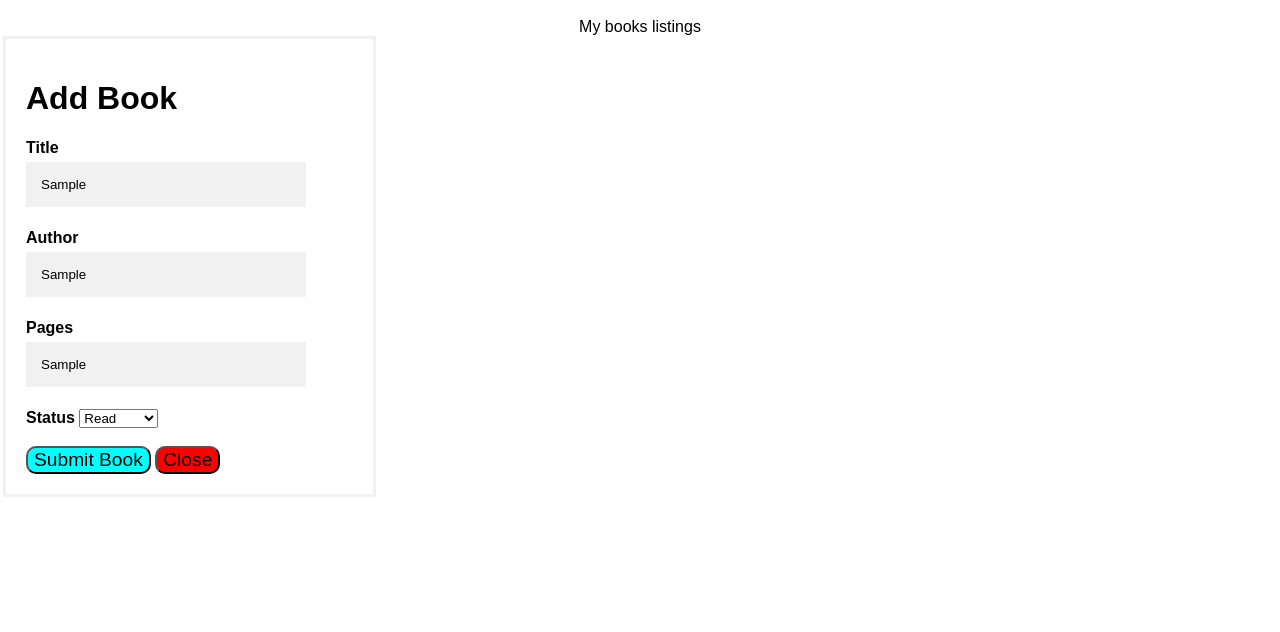
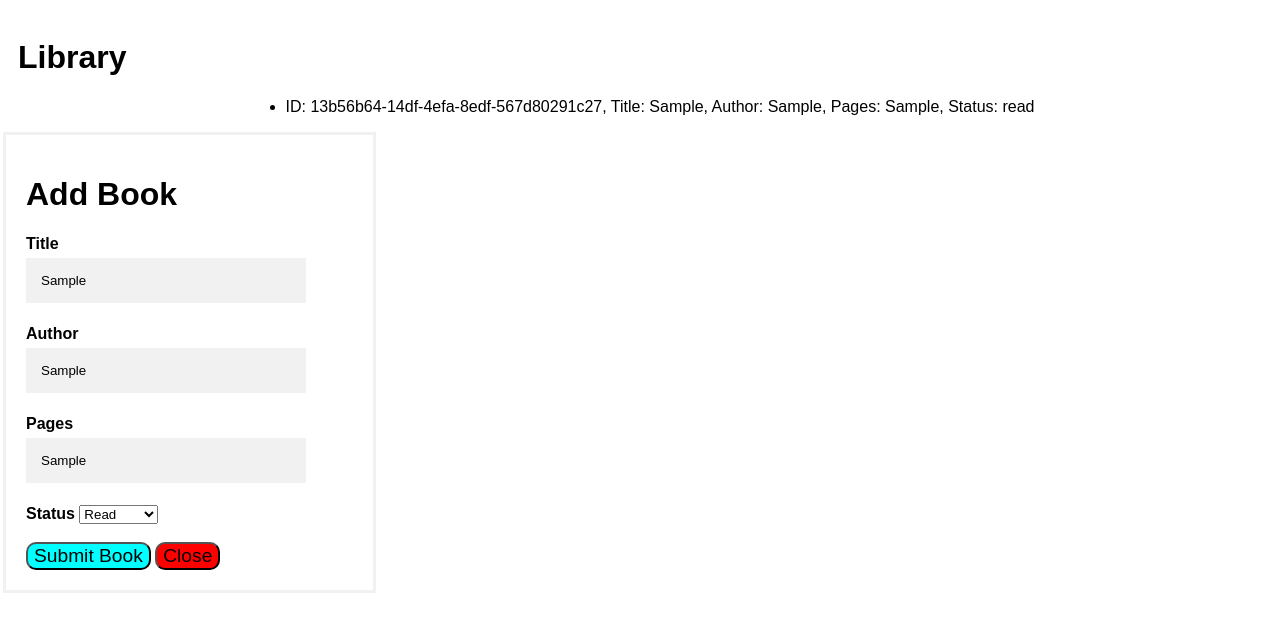
Before and after one commit to waregagbagbo/Library_App, a plain HTML site: page library.html in a window 1280 px wide. Both pictures are taken after typing "Sample", "Sample", "Sample" into the empty fields and a click on the button "Submit Book". Drawn offline with Linux system fonts and the light colour scheme.

Commit message:
Fixed the library listings

```diff
--- a/library.html
+++ b/library.html
@@ -8,8 +8,9 @@
 </head>
 <body>
     <div class="main-container">
-           <div class="library-listings">
-            My books listings
+           <div class="library-header">
+            <h1>Library</h1>
+            <ul class="library-listings"></ul>
         </div>
         <div class="form-div">
             <div class="form-popup" id="myForm">
--- a/library.js
+++ b/library.js
@@ -10,28 +10,31 @@ class Book{
         this.status = status;
     }
 }
+
+
 // The method serves to create objects dynmically and store them on the go
-function addBookToLibrary(title, author, pages,status){
+function addBook(title, author, pages,status){
     const createBook = new Book(title, author,pages,status) // create object
     myLibrary.push(createBook) // add objects created to the array.
     return createBook
 }
-//addBookToLibrary('The Hobbit', 'J.R.R. Tolkien', 310, 'Read'); // add a book to the library
+//console.log(addBook('The Hobbit', 'J.R.R. Tolkien', 310, 'Read')); // add a book to the library
 
 
 // function to display the books in the library
-function displayBooks(){
+/*function displayBooks(){
     for (let i = 0; i < myLibrary.length; i++) {
         const book = myLibrary[i];
         return `ID: ${book.id}, Title: ${book.title}, Author: ${book.author}, Pages: ${book.pages}, Status: ${book.status}`;
     }
 }
+console.log(displayBooks()); // display the books in the library*/
+
 
 // We will create a form to add books to the library via DOM manipulation
 const btn = document.getElementById('myForm');
-const listings = document.querySelector('.library-listings');
 // add an event listener to the form to handle the submission
-myForm.addEventListener('submit', (e) => {
+btn.addEventListener('submit', (e) => {
     e.preventDefault(); // prevent the default form submission
 
     // get input values from the form
@@ -41,10 +44,20 @@ myForm.addEventListener('submit', (e) => {
     const status = document.getElementById('status').value;
 
     // validate the input values by creating the book object
-    addBookToLibrary(title, author, pages, status); // add the book to the library
+    addBook(title, author, pages, status); // add the book to the library
+    bookDisplay(); // display the books in the library
+   //btn.reset(); // reset the form after submission
 });
 
-// let us add display books via createElement in dom manipulation
-const bookList = document.createElement('div');
-bookList.classList.add('library-listings');
-document.body.appendChild(bookList);
+// let us display the books in the library on the page
+// using the existing class in Html and and bookDisplay function
+function bookDisplay() {
+    const bookList = document.querySelector('.library-listings');
+    bookList.innerHTML = ''; // clear the list before displaying
+    // iterate through the myLibrary array and create list items for each book
+    myLibrary.forEach(book => {
+        const bookItem = document.createElement('li');
+        bookItem.textContent = `ID: ${book.id}, Title: ${book.title}, Author: ${book.author}, Pages: ${book.pages}, Status: ${book.status}`;
+        bookList.appendChild(bookItem);
+    });
+}
```
